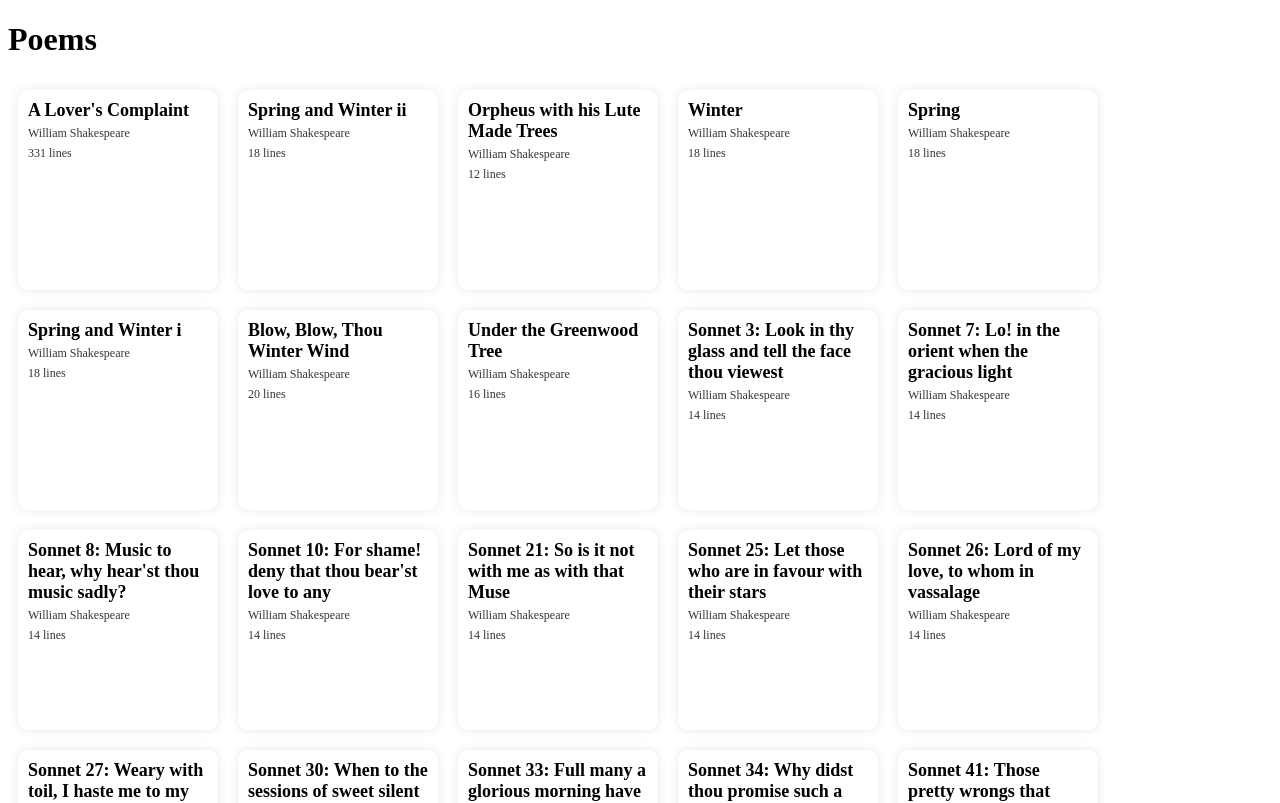
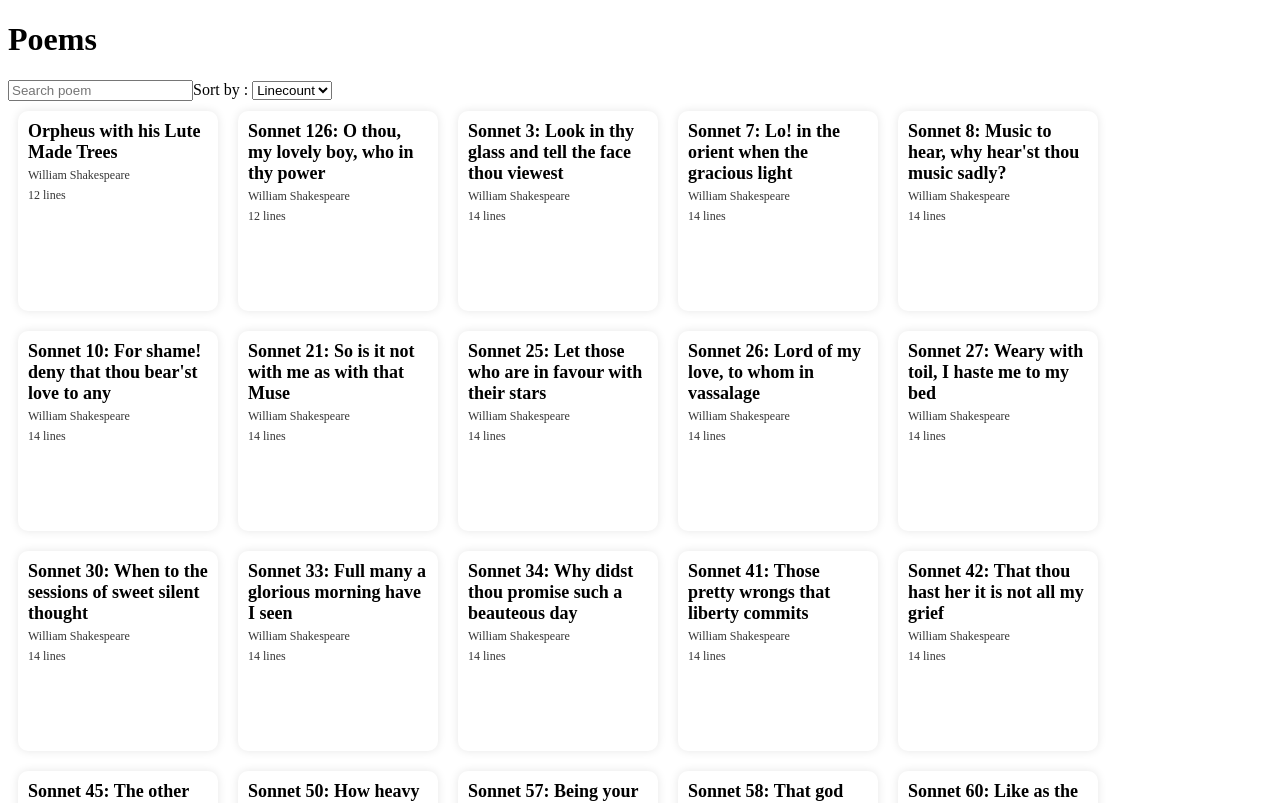
Before and after one commit to WilfriedEugster/programmation_web_projet_S4, a Vue app: page / in a window 1280 px wide. Shown: the top 803 px of the page. Built offline with nearby package versions, Linux system fonts and the light colour scheme.

Commit message:
feat: research

```diff
--- a/src/App.vue
+++ b/src/App.vue
@@ -1,9 +1,18 @@
 <template>
   <div>
     <h1>Poems</h1>
+    <div id="gallery-options">
+      <input type="text" v-model="search" placeholder="Search poem" />
+      <label for="poem-sort">Sort by : </label>
+      <select v-model="poemsSortBy" id="poem-sort">
+        <option value="linecount">Linecount</option>
+        <option value="author">Author</option>
+        <option value="title">Title</option>
+      </select>
+    </div>
     <div id="poem-gallery">
       <PoemCard
-        v-for="poem in poemData"
+        v-for="poem in filteredPoemsData"
         :key="poem.id"
         :title="poem.title"
         :author="poem.author"
@@ -14,8 +23,31 @@
 </template>
 
 <script setup>
-import poemData from './William Shakespeare.json'
+import { ref, computed } from 'vue'
+import poemsData from './William Shakespeare.json'
 import PoemCard from './components/PoemCard.vue'
+
+const search = ref('')
+const poemsSortBy = ref('linecount')
+
+const filteredPoemsData = computed(() => {
+  let result = poemsData.filter(
+    (poem) => poem.title.toLowerCase().includes(search.value.toLowerCase())
+  )
+  result = result.toSorted((a, b) => {
+    if (poemsSortBy.value === 'linecount') {
+      // linecount can be null
+      return (a.linecount || 0) - (b.linecount || 0)
+    } else if (poemsSortBy.value === 'author') {
+      // sort in alphabetical order
+      return a.author.localeCompare(b.author)
+    } else if (poemsSortBy.value === 'title') {
+      // sort in alphabetical order
+      return a.title.localeCompare(b.title)
+    }
+  })
+  return result
+})
 </script>
 
 <style scoped>
```
